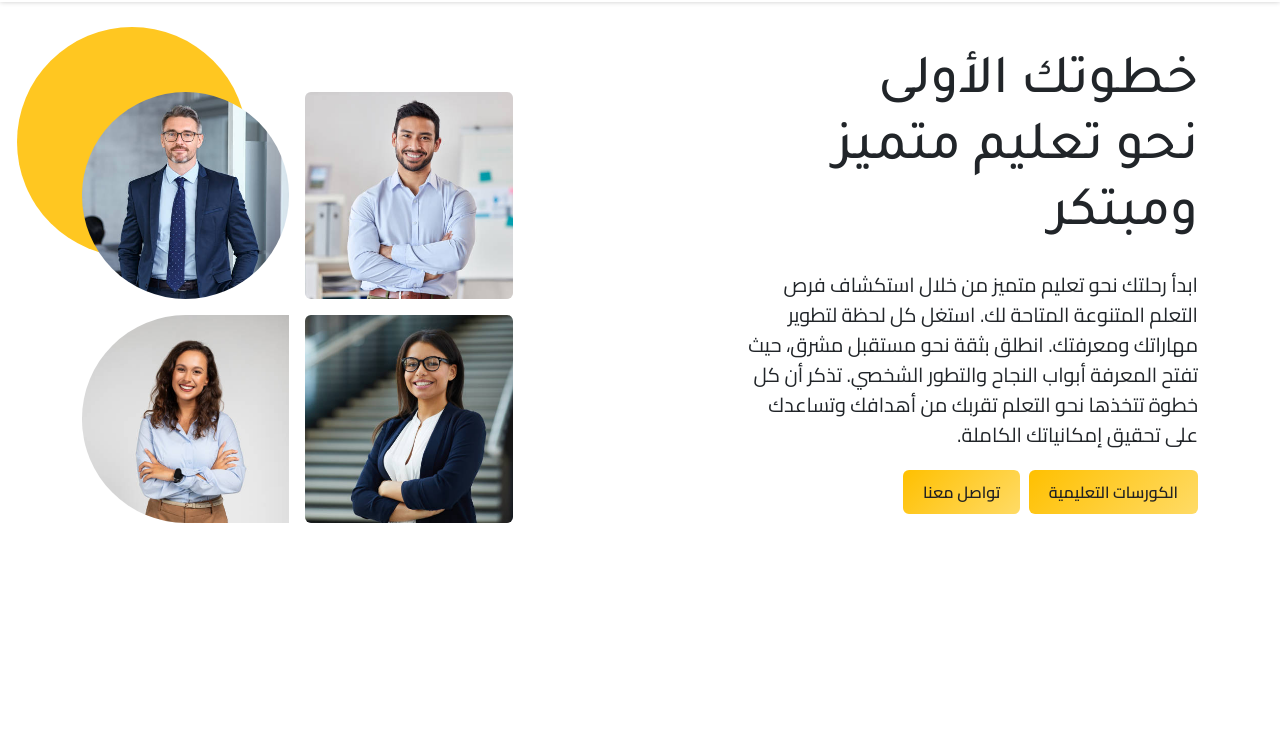
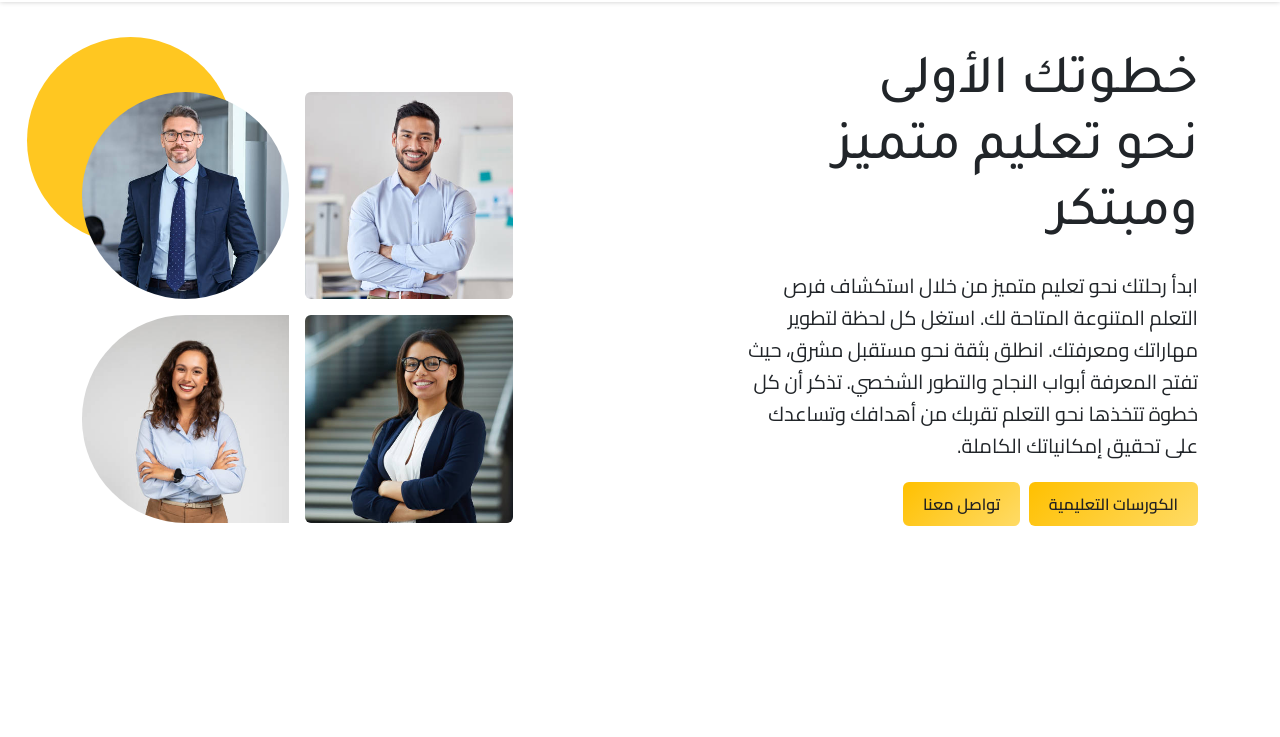
Before and after one commit to nasserwebdev/thefutureacademy, a plain HTML site: page index.html in a window 1280 px wide. Shown: the part 63-800 px from the top of the page. Drawn offline with nearby package versions, Linux system fonts and the light colour scheme.

Commit message:
Update style.css

```diff
--- a/assets/css/style.css
+++ b/assets/css/style.css
@@ -164,6 +164,7 @@ header {
 
 .hero-text {
   font-size: 20px;
+  line-height: 1.6em;
 }
 
 @media (max-width: 768px) {
@@ -191,10 +192,10 @@ header {
 .images::after {
   content: "";
   position: absolute;
-  top: -65px;
-  left: -65px;
-  width: 230px;
-  height: 230px;
+  top: -55px;
+  left: -55px;
+  width: 207px;
+  height: 207px;
   border-radius: 50%;
   background-color: #ffbf00de;
   z-index: -1;
```
